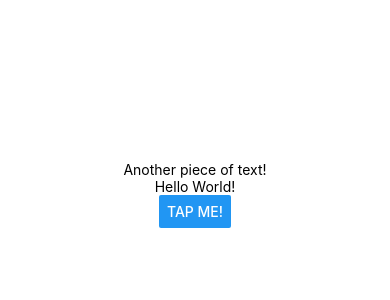
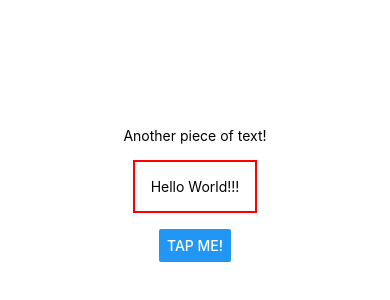
Before and after one commit to gbeto21/Couse-Goals-App, a React Native app: screen / in a window 390 px wide. Shown: the part 228-528 px from the top of the page. Built offline with nearby package versions, Linux system fonts and the light colour scheme.

Commit message:
Styling React Native App.

```diff
--- a/App.js
+++ b/App.js
@@ -4,7 +4,7 @@
   return (
     <View style={styles.container}>
       <Text>Another piece of text!</Text>
-      <Text>Hello World!</Text>
+      <Text style={styles.dummyText}>Hello World!!!</Text>
       <Button title='Tap me!' />
     </View>
   );
@@ -17,4 +17,10 @@
     alignItems: 'center',
     justifyContent: 'center',
   },
+  dummyText: {
+    margin: 16,
+    borderWidth: 2,
+    borderColor: 'red',
+    padding: 16
+  }
 });
```
